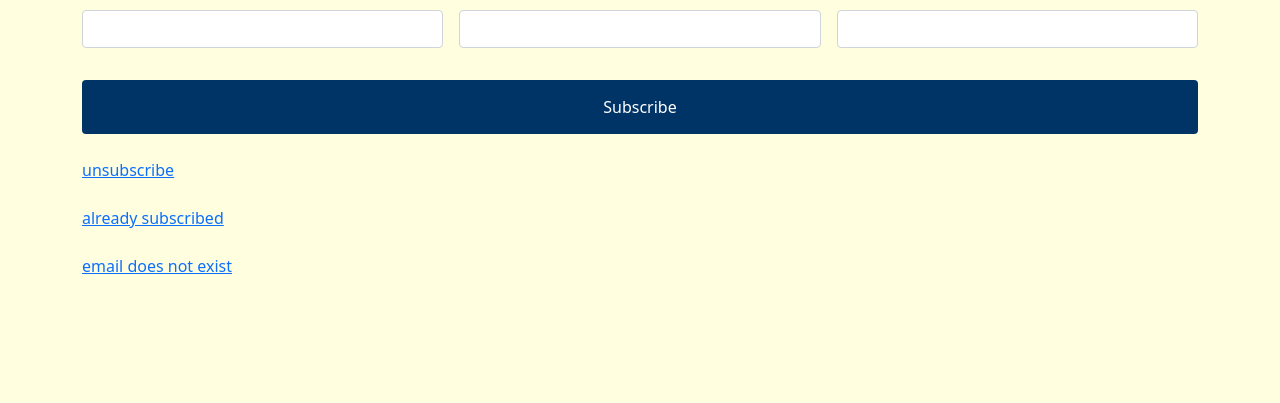
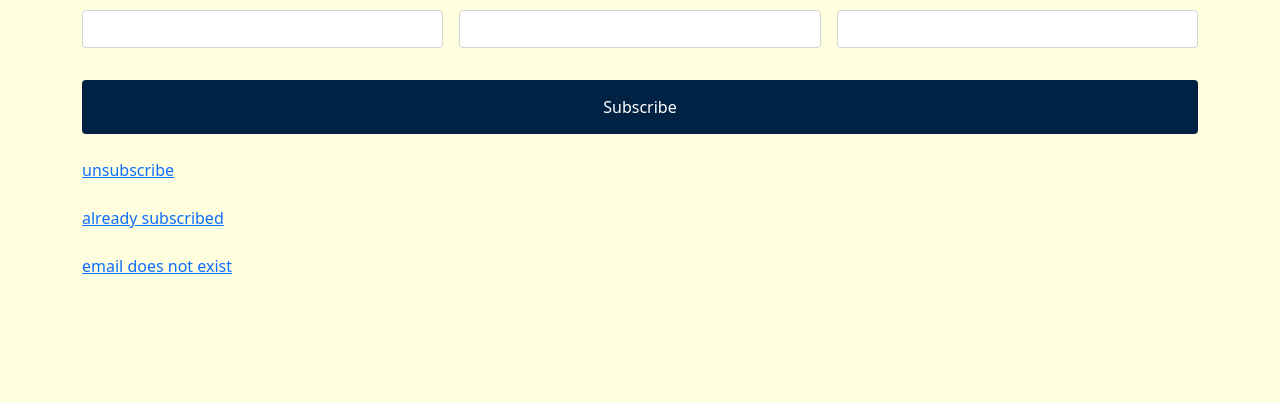
Before and after one commit to AnnaShannon2002/sobie-subscribe-list, a PHP site: page /subscribe.html in a window 1280 px wide, with the pointer over the restyled element. Shown: the part 305-708 px from the top of the page. Run offline with PHP 8.4, Linux system fonts and the light colour scheme; some libraries are stand-ins or nearby versions.

Commit message:
Update styles.css

```diff
--- a/styles.css
+++ b/styles.css
@@ -45,3 +45,6 @@ body {
   border: none;
   font-size: 16px;
 }
+#formSubmit:hover {
+  background-color: #002244;
+}
```
